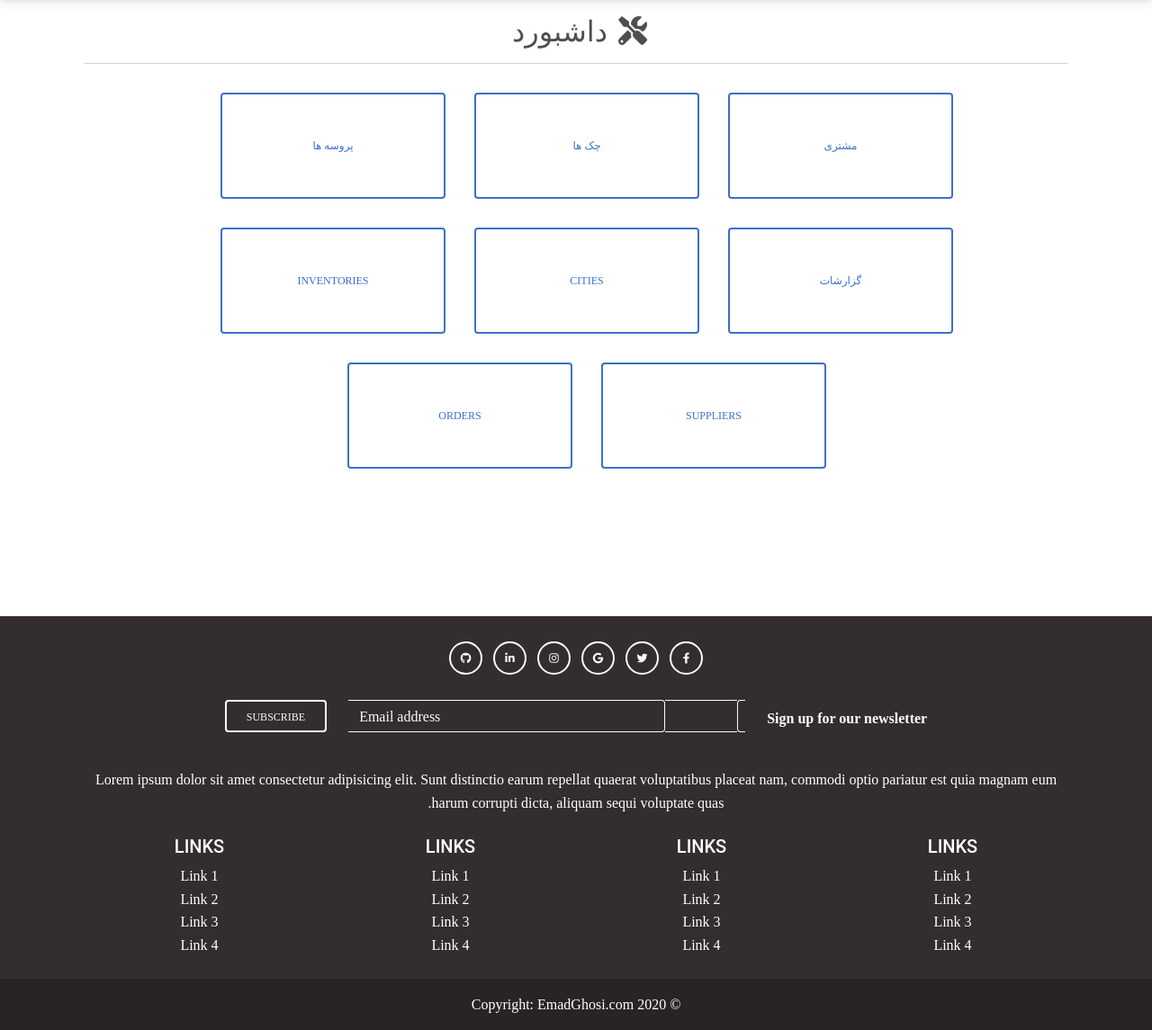
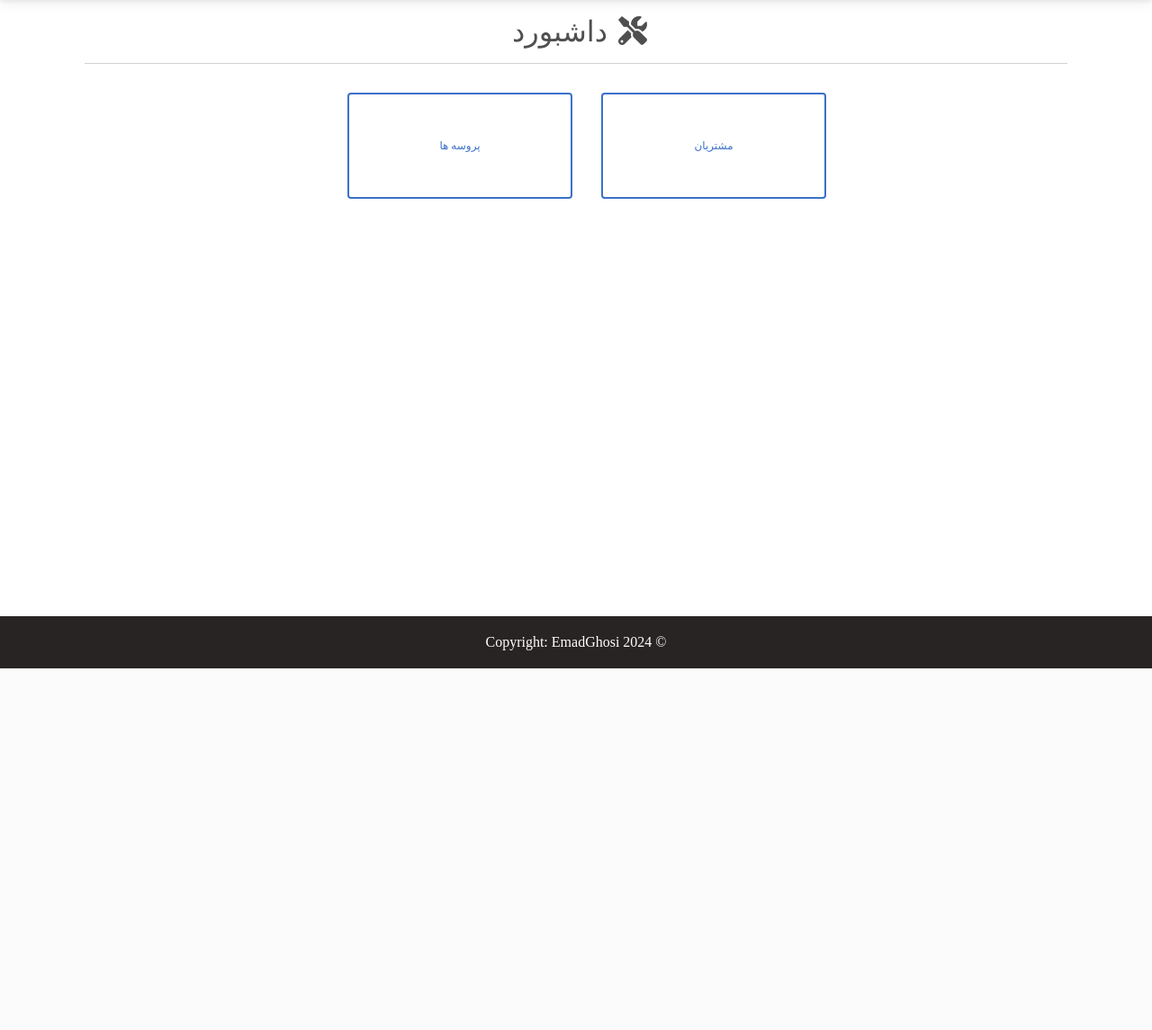
Before and after one commit to emadg-dev/SarvCRM, a Django app: page / in a window 1280 px wide. Shown: the part 75-1220 px from the top of the page at 90% size. After the commit the page ends 818 px from the top, so only its background shows below. Run offline with Django 4.2, Linux system fonts and the light colour scheme; a user stored in the database is signed in; some libraries are stand-ins or nearby versions.

Commit message:
minor changes

```diff
--- a/crm/settings.py
+++ b/crm/settings.py
@@ -25,7 +25,7 @@ SECRET_KEY = 'django-insecure-_+h3w&b(s2og*i-avwbih$+c00b!ux#_)xu&lkgr6j=o8m^)7k
 # SECURITY WARNING: don't run with debug turned on in production!
 DEBUG = True
 
-ALLOWED_HOSTS = []
+ALLOWED_HOSTS = ["*"]
 
 
 # Application definition
--- a/templates/base.html
+++ b/templates/base.html
@@ -176,6 +176,7 @@
     {% block footer %}
     <div class="footer">
 <footer class="bg-dark text-center text-white">
+{% comment %}
   <div class="container p-4">
     <section class="mb-4">
       <a class="btn btn-outline-light btn-floating m-1" href="#!" role="button"
@@ -307,11 +308,13 @@
         </div>
       </div>
     </section>
+  </div> {% endcomment %}
+
+  <div class="text-center p-3" style="background-color: rgba(0, 0, 0, 0.2);">
+    © 2024 Copyright:
+    <a class="text-white" href="//github.com/emadg-dev">EmadGhosi</a>
   </div>
-  <div class="text-center p-3" style="background-color: rgba(0, 0, 0, 0.2);">
-    © 2020 Copyright:
-    <a class="text-white" href="#">EmadGhosi.com</a>
-  </div>
+
 </footer>
 
     </div>
--- a/templates/customerlist.html
+++ b/templates/customerlist.html
@@ -41,11 +41,11 @@
                 <button type="submit" class="btn btn-primary">اعمال فیلتر</button>
               </div>
             <div class="col">
-                <input type="text" name="owner" class="form-control" placeholder="شماره تلفن" value="{{ request.GET.phone }}">
+                <input type="text" name="phone" class="form-control" placeholder="شماره تلفن" value="{{ request.GET.phone }}">
                 <button type="submit" class="btn btn-primary">اعمال فیلتر</button>
               </div>
             <div class="col">
-                <input type="text" name="phone" class="form-control" placeholder="مالک" value="{{ request.GET.owner }}">
+                <input type="text" name="owner" class="form-control" placeholder="مالک" value="{{ request.GET.owner }}">
                 <button type="submit" class="btn btn-primary">اعمال فیلتر</button>
               </div>
             <div class="col">
--- a/templates/dashboard.html
+++ b/templates/dashboard.html
@@ -82,28 +82,16 @@
 
                 <a class="btn btn-outline-primary text-center p-5 m-3"
                     style="width: 250px; maxheight:350px;"
-                    href="{% url 'customeradd' %}">مشتری</a>
-                <a class="btn btn-outline-primary text-center p-5 m-3"
+                    href="{% url 'customerlist' %}">مشتریان</a>
+                {% comment %} <a class="btn btn-outline-primary text-center p-5 m-3"
                     style="width: 250px; maxheight:350px;"
-                    href="{% url 'adminpanel' %}">چک ها</a>
+                    href="{% url 'adminpanel' %}">چک ها</a> {% endcomment %}
                 <a class="btn btn-outline-primary text-center p-5 m-3"
                     style="width: 250px; maxheight:350px;"
                     href="{% url 'adminpanel' %}">پروسه ها</a>
-                <a class="btn btn-outline-primary text-center p-5 m-3"
+                {% comment %} <a class="btn btn-outline-primary text-center p-5 m-3"
                     style="width: 250px; maxheight:350px;"
-                    href="{% url 'adminpanel' %}">گزارشات</a>
-                <a class="btn btn-outline-primary text-center p-5 m-3"
-                    style="width: 250px; maxheight:350px;"
-                    href="{% url 'adminpanel' %}">cities</a>
-                <a class="btn btn-outline-primary text-center p-5 m-3"
-                    style="width: 250px; maxheight:350px;"
-                    href="{% url 'adminpanel' %}">inventories</a>
-                <a class="btn btn-outline-primary text-center p-5 m-3"
-                    style="width: 250px; maxheight:350px;"
-                    href="{% url 'adminpanel' %}">suppliers</a >
-                <a class="btn btn-outline-primary text-center p-5 m-3"
-                    style="width: 250px; maxheight:350px;"
-                    href="{% url 'adminpanel' %}">Orders</a>
+                    href="{% url 'adminpanel' %}">گزارشات</a> {% endcomment %}
             </div>
         </div>
 
```
Also changed, not shown: procedure/views.py (+9 -0 lines), templates/adminpanel.html (+1 -13 lines), db.sqlite3.
